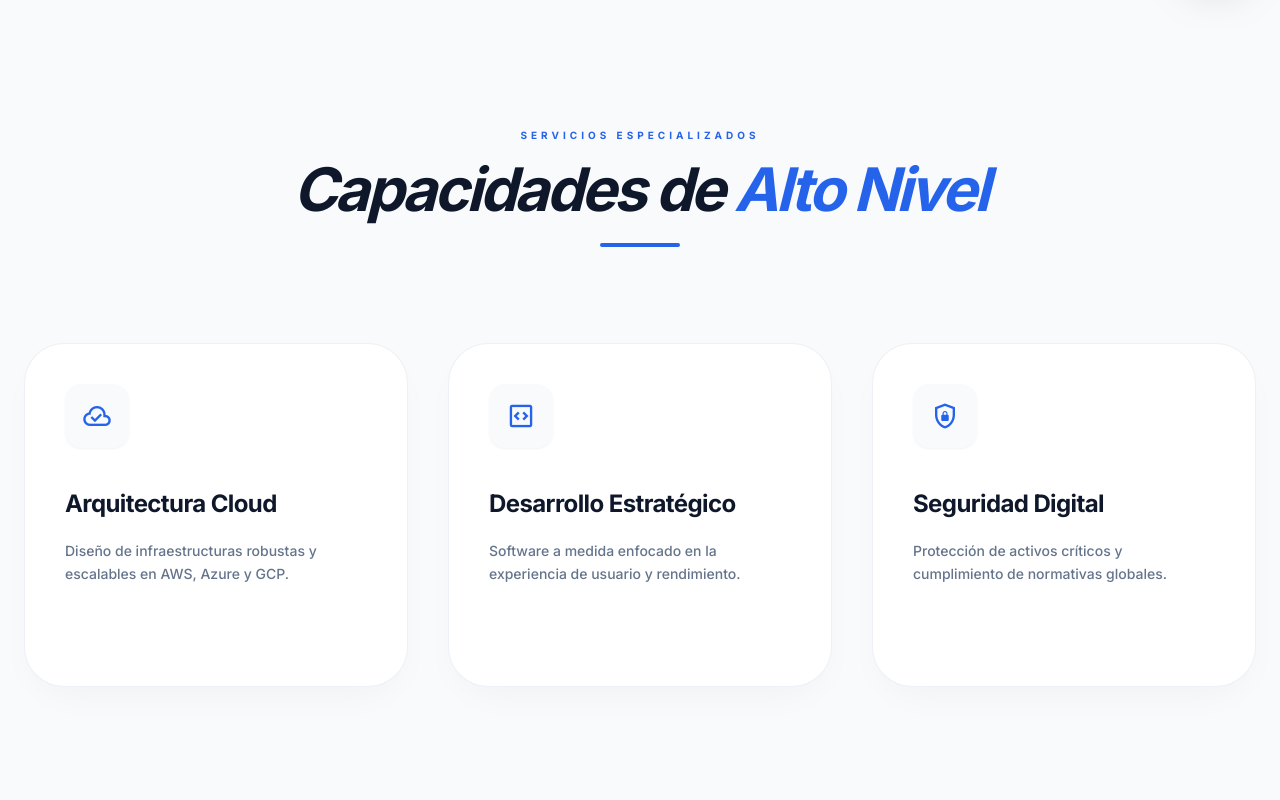
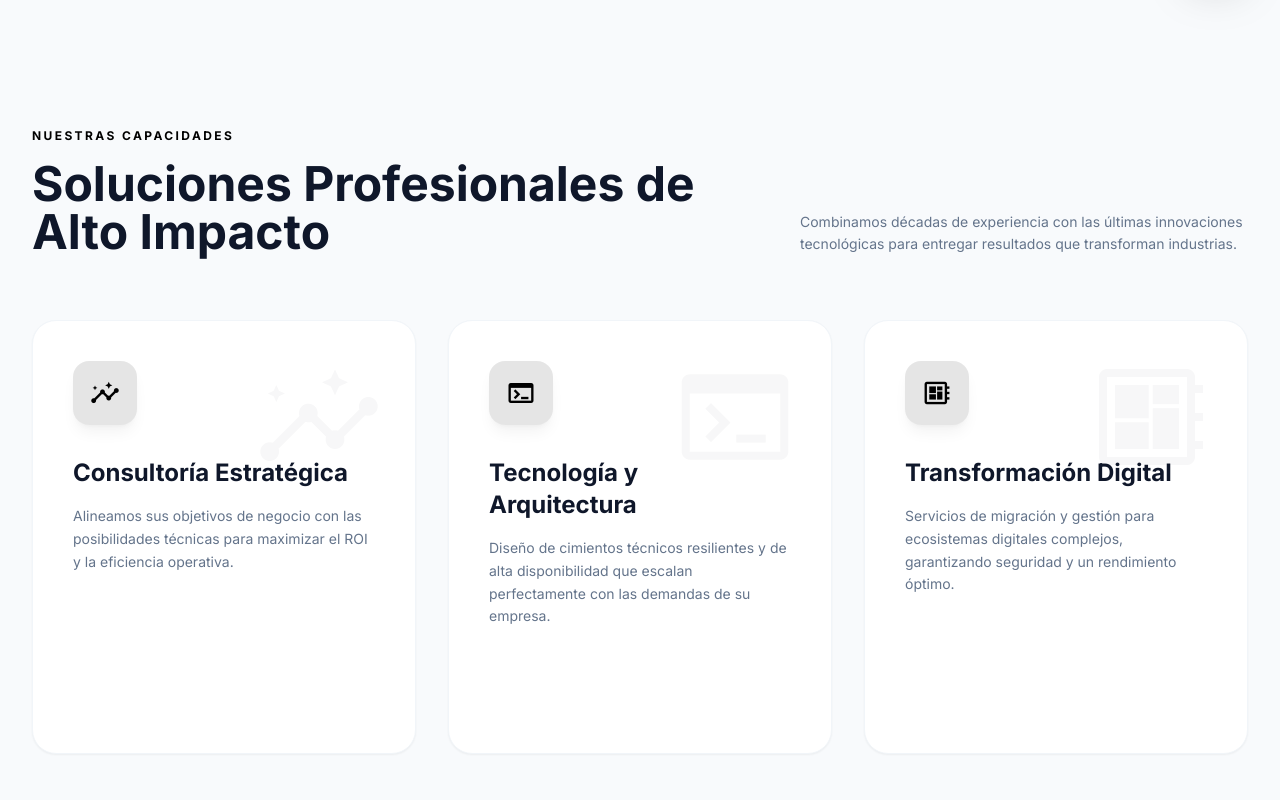
Before and after one commit to asinomas/paginaultima, a React (Vite) app in the folder Pagina_ultima/: page / in a window 1280 px wide. Shown: the part 800-1600 px from the top of the page. Built offline with nearby package versions, Linux system fonts and the light colour scheme.

Commit message:
Update Services.tsx

```diff
--- a/Pagina_ultima/src/components/Services.tsx
+++ b/Pagina_ultima/src/components/Services.tsx
@@ -1,51 +1,62 @@
 import React from 'react';
 
-const services = [
-  { title: 'Arquitectura Cloud', desc: 'Diseño de infraestructuras robustas y escalables en AWS, Azure y GCP.', icon: 'cloud_done' },
-  { title: 'Desarrollo Estratégico', desc: 'Software a medida enfocado en la experiencia de usuario y rendimiento.', icon: 'code_blocks' },
-  { title: 'Seguridad Digital', desc: 'Protección de activos críticos y cumplimiento de normativas globales.', icon: 'shield_lock' }
-];
+interface ServicesProps {
+  onNavigate?: (page: 'home' | 'services' | 'about' | 'contact') => void;
+}
 
-const Services: React.FC = () => {
+const Services: React.FC<ServicesProps> = ({ onNavigate }) => {
+  const serviceItems = [
+    {
+      icon: 'insights',
+      title: 'Consultoría Estratégica',
+      description: 'Alineamos sus objetivos de negocio con las posibilidades técnicas para maximizar el ROI y la eficiencia operativa.'
+    },
+    {
+      icon: 'terminal',
+      title: 'Tecnología y Arquitectura',
+      description: 'Diseño de cimientos técnicos resilientes y de alta disponibilidad que escalan perfectamente con las demandas de su empresa.'
+    },
+    {
+      icon: 'developer_board',
+      title: 'Transformación Digital',
+      description: 'Servicios de migración y gestión para ecosistemas digitales complejos, garantizando seguridad y un rendimiento óptimo.'
+    }
+  ];
+
   return (
-    <section id="servicios" className="bg-[#f8fafc] py-32">
-      <div className="container mx-auto max-w-7xl px-6">
-        <div className="text-center mb-24">
-          <h2 className="text-blue-600 font-bold uppercase tracking-[0.4em] text-[10px] mb-4">
-            Servicios Especializados
-          </h2>
-          <h3 className="text-4xl md:text-6xl font-black text-slate-900 tracking-tighter italic">
-            Capacidades de <span className="text-blue-600">Alto Nivel</span>
-          </h3>
-          <div className="mt-6 h-1 w-20 bg-blue-600 mx-auto rounded-full"></div>
+    <section id="servicios" className="bg-slate-50 py-32">
+      <div className="container mx-auto max-w-7xl px-6 lg:px-8">
+        <div className="flex flex-col md:flex-row justify-between items-end mb-16 gap-6">
+          <div className="max-w-2xl">
+            <h2 className="text-xs font-bold uppercase tracking-[0.2em] text-primary mb-4">Nuestras Capacidades</h2>
+            <h3 className="text-4xl md:text-5xl font-extrabold text-slate-900 leading-tight">Soluciones Profesionales de Alto Impacto</h3>
+          </div>
+          <p className="text-slate-500 max-w-md text-sm leading-relaxed">
+            Combinamos décadas de experiencia con las últimas innovaciones tecnológicas para entregar resultados que transforman industrias.
+          </p>
         </div>
 
-        <div className="grid grid-cols-1 md:grid-cols-3 gap-10">
-          {services.map((s, i) => (
-            <div
-              key={i}
-              className="group relative bg-white p-10 rounded-[2.5rem] border border-slate-200/60 shadow-[0_15px_40px_-15px_rgba(0,0,0,0.05)] hover:shadow-[0_30px_60px_-15px_rgba(59,130,246,0.15)] hover:border-blue-400/30 transition-all duration-500 ease-out hover:-translate-y-3 overflow-hidden"
-            >
-              {/* Decoración sutil de fondo en hover */}
-              <div className="absolute -right-10 -top-10 w-32 h-32 bg-blue-50 rounded-full opacity-0 group-hover:opacity-100 transition-opacity duration-700 blur-3xl"></div>
-
+        <div className="grid grid-cols-1 gap-8 md:grid-cols-3">
+          {serviceItems.map((item, idx) => (
+            <div key={idx} className="group relative rounded-3xl bg-white p-10 shadow-sm border border-slate-100 transition-all duration-500 hover:shadow-2xl hover:-translate-y-2 overflow-hidden">
+              <div className="absolute top-0 right-0 p-8 opacity-[0.03] group-hover:opacity-[0.08] transition-opacity">
+                <span className="material-symbols-outlined !text-9xl">{item.icon}</span>
+              </div>
               <div className="relative z-10">
-                <div className="w-16 h-16 bg-slate-50 rounded-2xl flex items-center justify-center text-blue-600 mb-10 group-hover:bg-blue-600 group-hover:text-white group-hover:rotate-[10deg] transition-all duration-500 shadow-sm group-hover:shadow-blue-500/50">
-                  <span className="material-symbols-outlined !text-3xl">{s.icon}</span>
+                <div className="mb-8 flex size-16 items-center justify-center rounded-2xl bg-primary/10 text-primary transition-all duration-500 group-hover:bg-primary group-hover:text-white group-hover:rotate-[10deg] shadow-lg shadow-primary/5">
+                  <span className="material-symbols-outlined !text-3xl">{item.icon}</span>
                 </div>
-
-                <h4 className="text-2xl font-bold text-slate-900 mb-5 tracking-tight group-hover:text-blue-600 transition-colors">
-                  {s.title}
-                </h4>
-
-                <p className="text-slate-500 leading-relaxed mb-10 text-sm font-medium">
-                  {s.desc}
-                </p>
-
-                <div className="flex items-center gap-2 text-blue-600 font-bold text-xs uppercase tracking-widest translate-y-4 opacity-0 group-hover:translate-y-0 group-hover:opacity-100 transition-all duration-500">
-                  <span>Saber más</span>
-                  <span className="material-symbols-outlined !text-sm animate-pulse">arrow_forward</span>
-                </div>
+                <h4 className="mb-4 text-2xl font-bold text-slate-900 group-hover:text-primary transition-colors">{item.title}</h4>
+                <p className="text-slate-500 leading-relaxed text-sm">{item.description}</p>
+              </div>
+              <div className="mt-8 pt-8 border-t border-slate-50 opacity-0 group-hover:opacity-100 transition-all transform translate-y-4 group-hover:translate-y-0">
+                 {/* Cambio realizado: Texto "Saber más" y función onNavigate */}
+                 <button
+                  onClick={() => onNavigate?.('services')}
+                  className="text-xs font-bold uppercase tracking-widest text-primary flex items-center gap-2"
+                >
+                   Saber más <span className="material-symbols-outlined !text-sm">arrow_forward</span>
+                 </button>
               </div>
             </div>
           ))}
```
